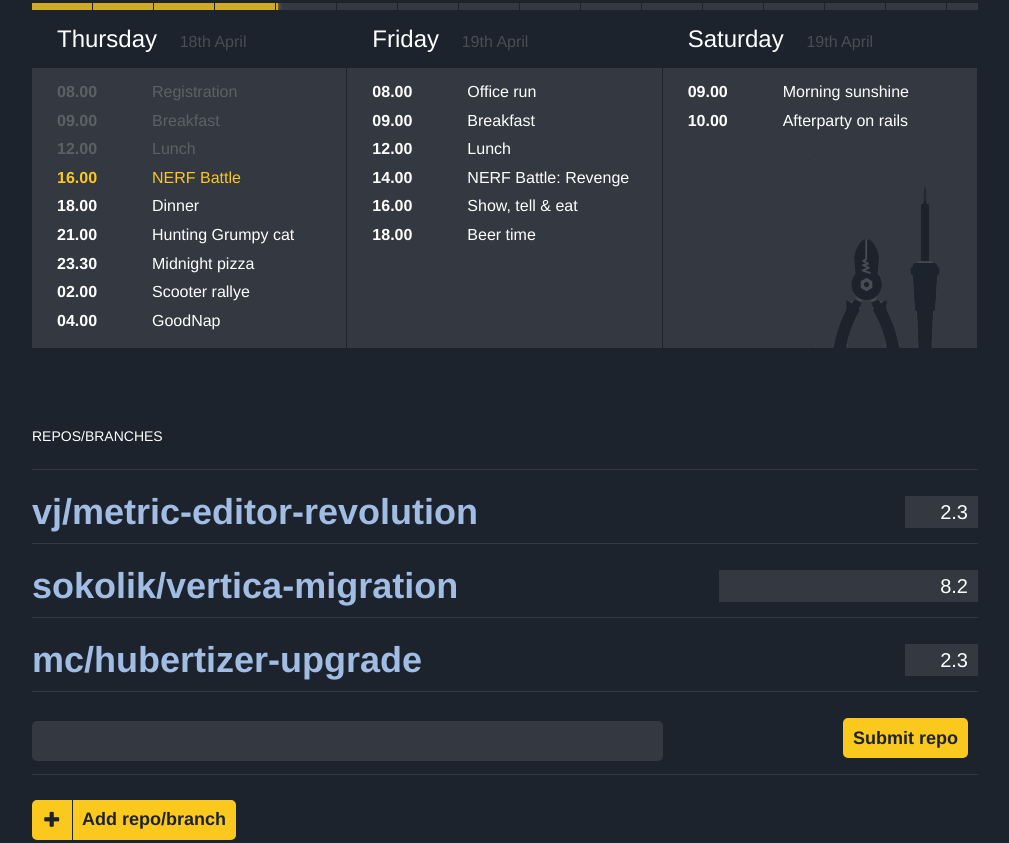
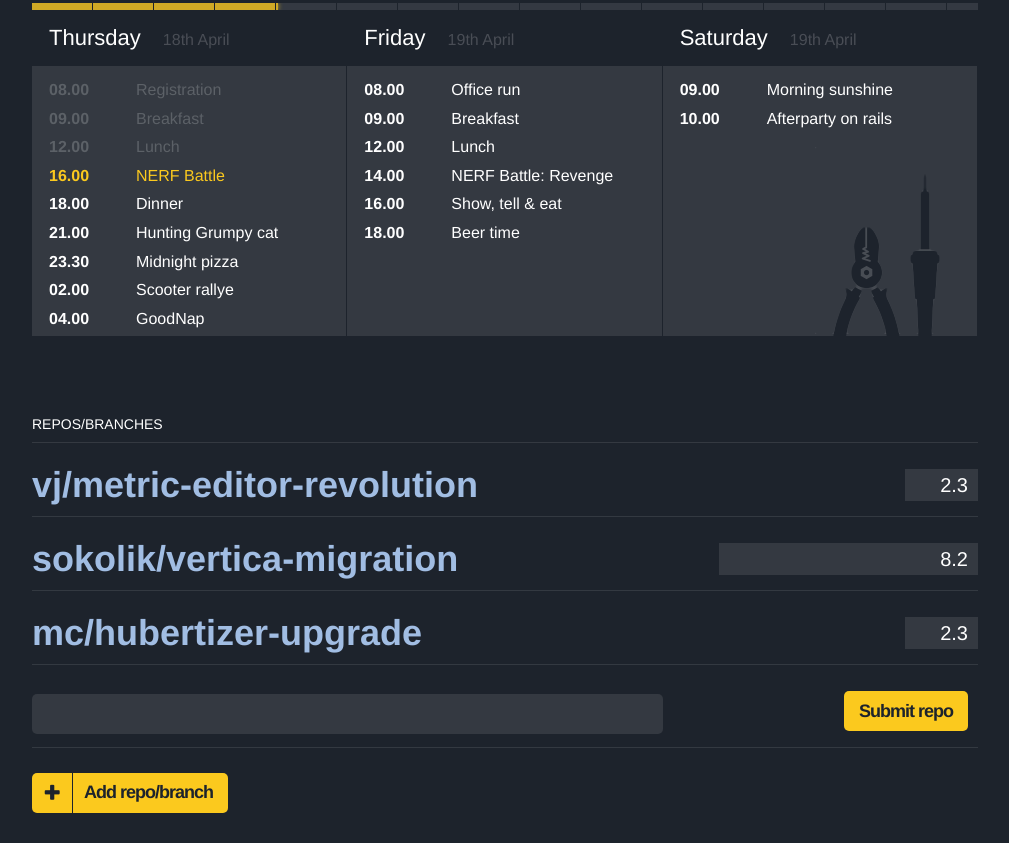
Before and after one commit to zdenekkostal/gdc-hackathon, a website: page client/index_backup.html in a window 1280 px wide. Shown: the part 600-1443 px from the top of the page, without its empty margins (135-1144 px from the left). Drawn offline with Linux system fonts and the light colour scheme.

Commit message:
ondra valka's hitler notes

```diff
--- a/client/scss/_variables.scss
+++ b/client/scss/_variables.scss
@@ -2,8 +2,8 @@
    Variables for theme definition
    ========================================================================== */
 
-$primary-font: "FrutigerLTW01-45Light", "Frutiger LT Prod", "HelveticaNeue-Light", "Helvetica Neue Light", "Helvetica Neue", Helvetica, Arial, "Lucida Grande", sans-serif;
+$primary-font: "FrutigerLTW01-45Light", "Frutiger LT Pro", "HelveticaNeue-Light", "Helvetica Neue Light", "Helvetica Neue", Helvetica, Arial, "Lucida Grande", sans-serif;
 $primary-font-light: "FrutigerLTW01-45Light", "HelveticaNeue-Light", "Helvetica Neue Light", "Helvetica Neue", Helvetica, Arial, "Lucida Grande", sans-serif;
-$primary-font-bold: "FrutigerLTW01-67BoldCn", "HelveticaNeue-Light", "Helvetica Neue Light", "Helvetica Neue", Helvetica, Arial, "Lucida Grande", sans-serif;
+$primary-font-bold: "Frutiger LT W01 65 Bold", "HelveticaNeue-Light", "Helvetica Neue Light", "Helvetica Neue", Helvetica, Arial, "Lucida Grande", sans-serif;
 
 $button-background: #fbc91e;
--- a/client/scss/main.scss
+++ b/client/scss/main.scss
@@ -45,7 +45,7 @@ a {
 
 %form-item {
     height: 40px;
-    padding: 0 10px;
+    padding: 0 15px;
     border: none;
     line-height: 40px;
     font: bold 18px $primary-font-bold;
@@ -78,6 +78,7 @@ input {
 button {
     @extend %form-item;
     margin-right: 10px;
+    letter-spacing: -1px;
     color: #1d232c;
     background: $button-background;
     cursor: pointer;
@@ -96,7 +97,7 @@ button {
 
     &.ico {
         position: relative;
-        padding-left: 50px;
+        padding-left: 52px;
 
         > span {
             position: absolute;
@@ -193,8 +194,8 @@ h2 {
     }
 
     > dd {
-        letter-spacing: 3px;
         font-size: 22px;
+        font-family: $primary-font-bold;
         color: #fff;
     }
 }
@@ -222,6 +223,7 @@ h2 {
 
 .goodpoints-info {
     margin-top: -30px;
+    line-height: 1.3;
     text-transform: none;
     font-size: 36px;
     font-weight: normal;
@@ -289,9 +291,10 @@ h2 {
    ========================================================================== */
 
 .schedule-headline {
-    padding: 15px 25px;
+    padding: 15px 17px;
     text-transform: none;
-    font-size: 24px;
+    font-size: 22px;
+    font-family: $primary-font-bold;
 
     small {
         font-size: 16px;
@@ -299,7 +302,7 @@ h2 {
 }
 
 .schedule {
-    padding: 10px 0;
+    padding-top: 10px;
     min-height: 260px;
     border-right: 1px solid $page-background;
     font-size: 16px;
@@ -317,7 +320,7 @@ h2 {
     }
 
     th, td {
-        padding: 2px 20px 2px 25px;
+        padding: 2px 20px 2px 17px;
     }
 
     th {
@@ -338,16 +341,6 @@ h2 {
     background: #343941 url("../images/tools.png") 100% 100% no-repeat;
 }
 
-// @include phone {
-//     .schedule {
-//         display: none;
-//     }
-
-//     .is-schedule-today {
-//         display: block;
-//     }
-// }
-
 /* ==========================================================================
    Repos
    ========================================================================== */
@@ -355,7 +348,7 @@ h2 {
 .repos-list {
     table-layout: fixed;
     width: 100%;
-    margin-bottom: 25px;
+    margin: -15px 0 25px;
     border-spacing: 0;
     border-top: 1px solid #343941;
     line-height: 1;
@@ -533,7 +526,7 @@ h2 {
 
 .text-important {
     padding-top: 10px;
-    line-height: 1.2;
+    line-height: 1.3;
     font-size: 36px;
 }
 
```
Also changed, not shown: client/css/styles.css.
